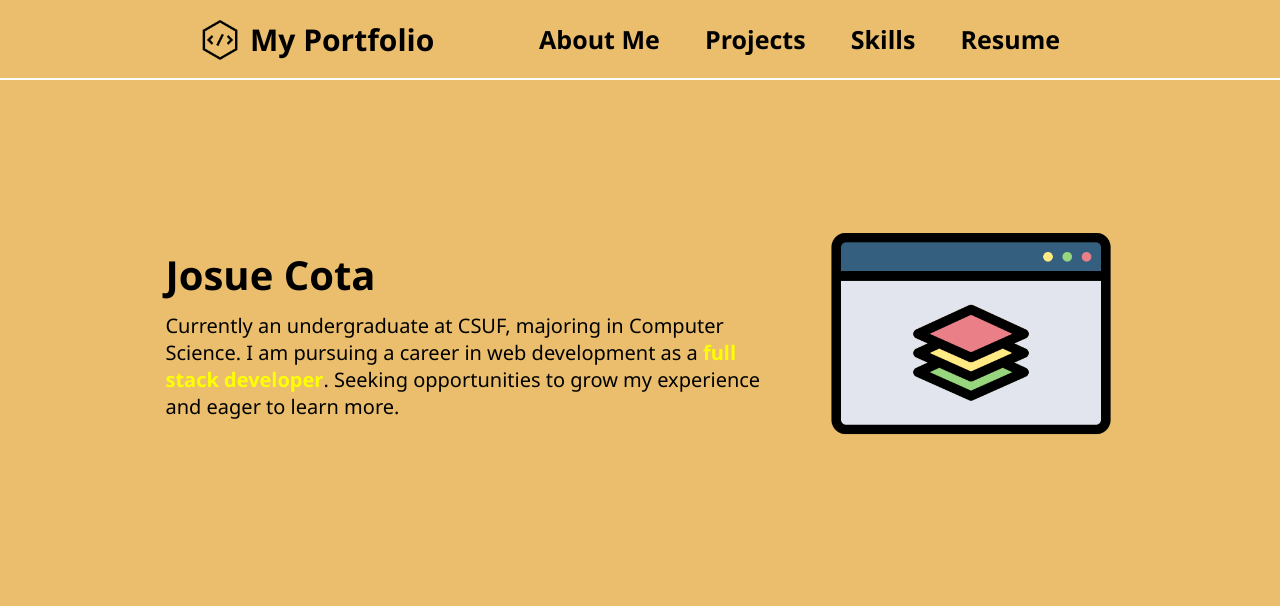
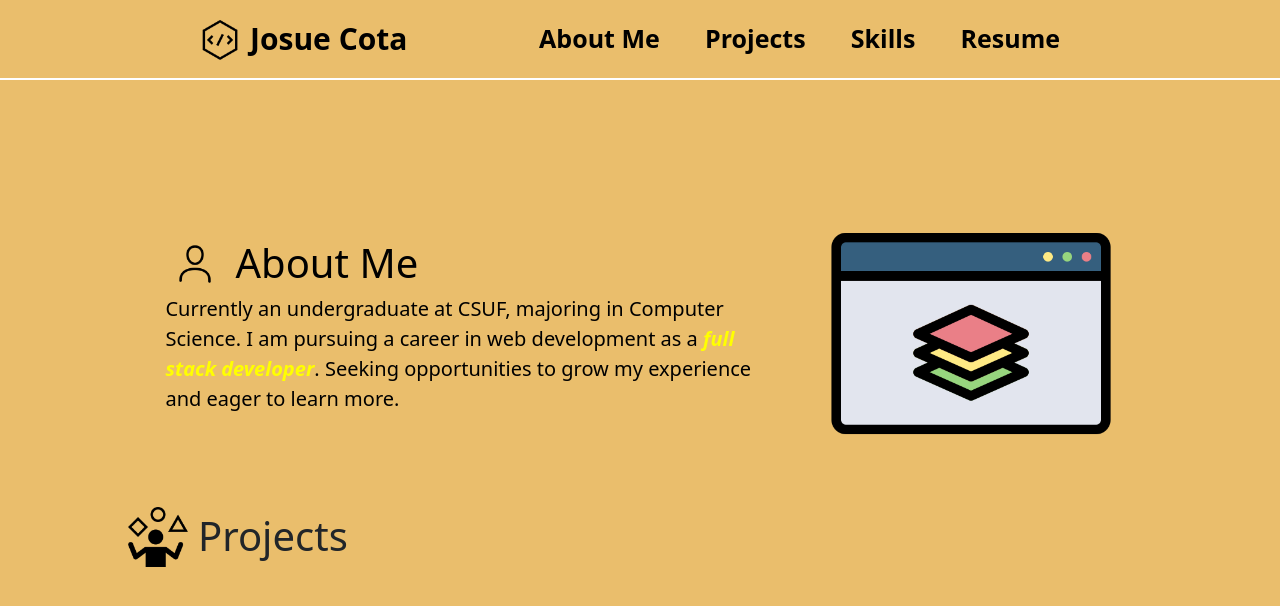
Before and after one commit to JosueCota/JosueCota.github.io, a plain HTML site: page index.html in a window 1280 px wide. Drawn offline with nearby package versions, Linux system fonts and the light colour scheme.

Commit message:
Fixed headers of sections

```diff
--- a/index.html
+++ b/index.html
@@ -1,9 +1,16 @@
 <!DOCTYPE html>
 <html lang="en">
   <head>
-  <meta charset="UTF-8">
-  <meta name="viewport" content="width=device-width, initial-scale=1.0">
-  <link href="./resources/styles/index.css" rel="stylesheet">
+    <meta charset="UTF-8" />
+    <meta name="viewport" content="width=device-width, initial-scale=1.0" />
+    <link href="./resources/styles/index.css" rel="stylesheet" />
+    <link
+      href="https://cdn.jsdelivr.net/npm/bootstrap@5.0.2/dist/css/bootstrap.min.css"
+      rel="stylesheet"
+      integrity="sha384-EVSTQN3/azprG1Anm3QDgpJLIm9Nao0Yz1ztcQTwFspd3yD65VohhpuuCOmLASjC"
+      crossorigin="anonymous"
+    />
+
     <title>Portfolio</title>
   </head>
 
@@ -12,7 +19,11 @@
       <nav class="nav-container">
         <div class="nav-logo">
           <a href="./index.html" class="nav-logo-link">
-          <img src="./resources/imgs/black-logo.png" alt="Logo" class="nav-logo-img"><h1 class="nav-logo-title">My Portfolio</h1>
+            <img
+              src="./resources/imgs/black-logo.png"
+              alt="Logo"
+              class="nav-logo-img"
+            /><h1 class="nav-logo-title">Josue Cota</h1>
           </a>
         </div>
         <div class="nav-links link">
@@ -22,25 +33,48 @@
           <a href="#">Resume</a>
         </div>
       </nav>
-
     </header>
 
     <main class="main flex-ver">
       <section class="aboutme-section section flex-hor" id="about-me">
         <div class="aboutme-content">
-        <h2 class="aboutme-name">Josue Cota</h2>
-        <p>Currently an undergraduate at CSUF, majoring in Computer Science. I am pursuing a career in web development as a <a href="#" class="em">full stack developer</a>. Seeking opportunities to grow my experience and eager to learn more. </p>
+          <div class="section-header">
+            <img
+              class="section-icon"
+              src="./resources/imgs/about-me-icon.png"
+            />
+            <h2 class="section-name">About Me</h2>
           </div>
-      <img class="aboutme-img" src="./resources/imgs/fullstack-icon.png" alt="">
+          <p>
+            Currently an undergraduate at CSUF, majoring in Computer Science. I
+            am pursuing a career in web development as a
+            <a href="#" class="em">full stack developer</a>. Seeking
+            opportunities to grow my experience and eager to learn more.
+          </p>
+        </div>
+        <img
+          class="aboutme-img"
+          src="./resources/imgs/fullstack-icon.png"
+          alt=""
+        />
       </section>
 
       <section class="projects-section">
-
+        <div class="project project1">
+          <div class="section-header">
+            <img class="section-icon" src="./resources/imgs/skills-icon.png" />
+            <h2 class="section-name">Projects</h2>
+          </div>
+        </div>
       </section>
     </main>
 
-  <footer>
+    <footer></footer>
 
-  </footer>
+    <script
+      src="https://cdn.jsdelivr.net/npm/bootstrap@5.0.2/dist/js/bootstrap.bundle.min.js"
+      integrity="sha384-MrcW6ZMFYlzcLA8Nl+NtUVF0sA7MsXsP1UyJoMp4YLEuNSfAP+JcXn/tWtIaxVXM"
+      crossorigin="anonymous"
+    ></script>
   </body>
 </html>
--- a/resources/styles/index.css
+++ b/resources/styles/index.css
@@ -8,7 +8,7 @@ html {
     font-family: 'Segoe UI', Tahoma, Geneva, Verdana, sans-serif;
 }
 body {
-    background-color: #EABE6C;
+    background-color: #EABE6C !important;
     /* z-index: ; */
 }
 header {
@@ -17,7 +17,11 @@ header {
 .em {
     color: yellow;
     text-decoration: none;
+    font-style: italic;
     font-weight: 600;
+}
+.em:hover {
+    color: yellow;
 }
 .flex-hor {
     display: flex;
@@ -35,12 +39,11 @@ header {
     flex-flow: row wrap;
     justify-content: space-between;
     align-content: center;
-    padding: .25rem 10rem;
+    padding: 0rem 10rem;
     border-bottom: 2px rgb(255, 255, 255) solid;
 }
 .nav-logo-img {
     position: relative;
-    top: .25rem;
     width: 2rem;
     margin-right: .5rem;
     height: auto;
@@ -49,10 +52,13 @@ header {
     display: inline-block;
     position: relative;
     color: black;
-    bottom: .20rem;
+    font-size: 1.5rem;
+    font-weight: 700;
+    top: .25rem;
 }
 .nav-links {
     align-self: center;
+
 }
 .nav-links a{
     color: black;
@@ -60,8 +66,13 @@ header {
     font-size: 1.25rem;
     font-weight: 600;
     margin: 0px 1rem;
+}
+.nav-linktext {
+    display: inline-block;
+    position: relative;
+    bottom: .5rem;
+}
 
-}
 
 /* Sections */
 .main{
@@ -76,6 +87,23 @@ header {
 }
 .section {
     margin-bottom: 1rem;
+}
+.section-header {
+    display: flex;
+    align-content: center;
+}
+.section-name {
+    display: inline-block;
+    position: relative;
+    text-align: start;
+    font-size: 2rem;
+    margin-bottom: .5rem;
+    top: .25rem;
+}
+.section-icon {
+    display: inline-block;
+    width: 3rem;
+    margin-right: .5rem;
 }
 
 /* About Me  */
@@ -98,12 +126,9 @@ header {
     width: 30%;
     overflow: hidden;
 }
-.aboutme-name {
-    text-align: start;
-    font-size: 2rem;
-    margin-bottom: .5rem;
-}
+
+
 /* Breakpoints
-    1160 wide (navbar/section1/)
+    1150 wide (navbar)
 
 */
```
Lines whose indentation alone changed are shown as unchanged.
